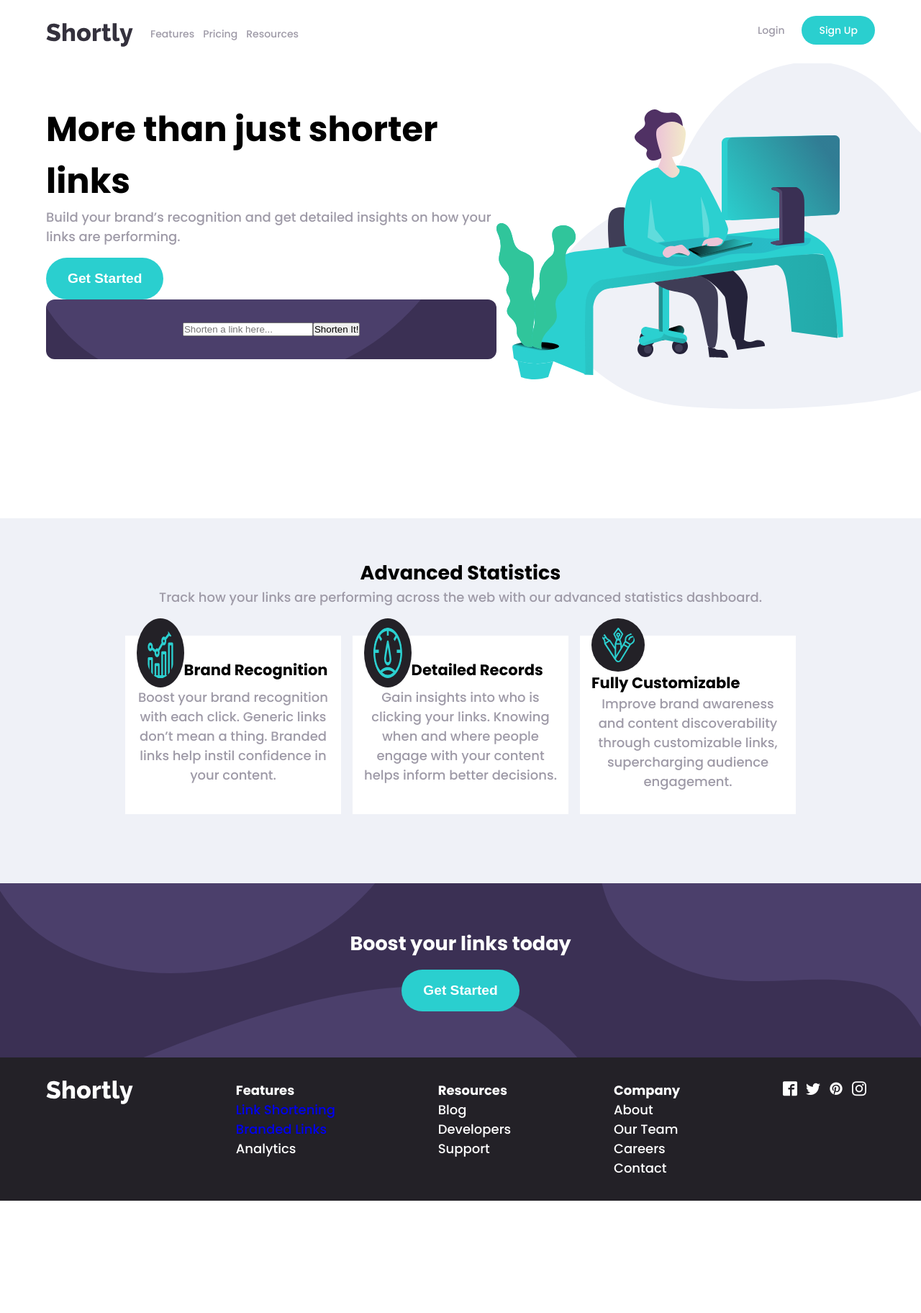
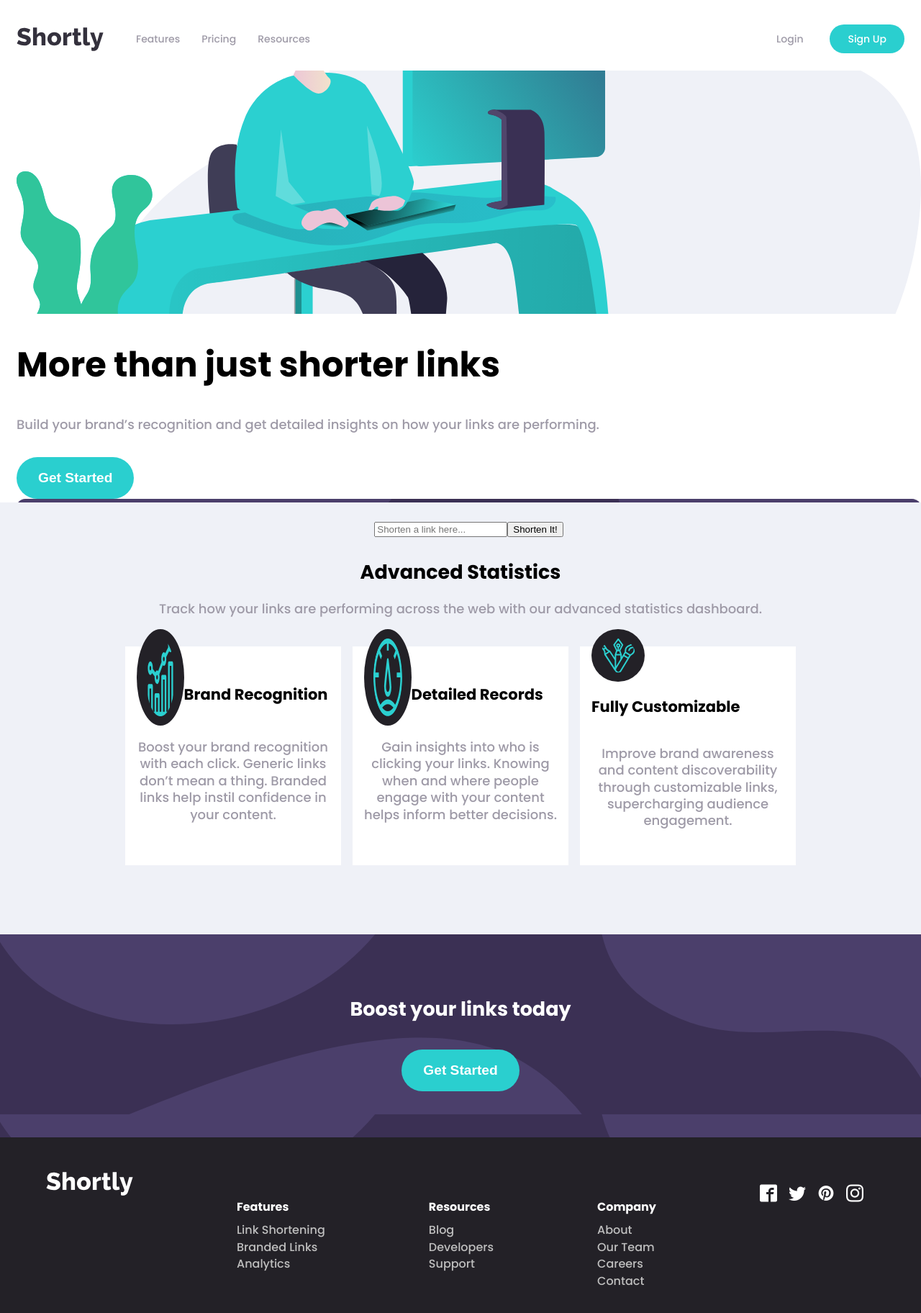
Before and after one commit to Ivilili/shortly, a React (Create React App) app: page / in a window 1280 px wide. Shown: the top 1824 px of the page at 72% size. Before the commit the page ends 1668 px from the top, so only its background shows below. Built offline with nearby package versions, Linux system fonts and the light colour scheme.

Commit message:
header finished

```diff
--- a/src/App.js
+++ b/src/App.js
@@ -1,19 +1,25 @@
+import React, {useState} from 'react';
 import Header from './components/Header';
 import Footer from './components/Footer';
 import './App.scss';
-import personWorking from './assets/images/illustration-working.svg';
 import brandRecognitionIcon from './assets/images/icon-brand-recognition.svg';
 import customizableIcon from './assets/images/icon-fully-customizable.svg';
 import recordsIcon from './assets/images/icon-detailed-records.svg';
 
 function App() {
+	const [toggle, setToggle] = useState('closed');
+
+	const toggleMenu = (e) => {
+		e.preventDefault();
+		setToggle(toggle === 'closed' ? 'open' : 'closed');
+		console.log('toggled')
+	}
+
 	return (
 		<>
-			<Header />
+			<Header toggle={toggle} onToggleMenu={toggleMenu} />
 			<section className="main">
-				<div className="main__img-wrap">
-				<img src={personWorking} className="main_working-img" alt="person working" />
-				</div>
+				<div className="main__img"></div>
 				<h1 className="main_title">More than just shorter links</h1>
 				<p className="main_txt">
 					Build your brand’s recognition and get detailed insights on how your links are performing.
--- a/src/App.scss
+++ b/src/App.scss
@@ -1,3 +1,4 @@
 @import './styles/base';
+@import './styles/mixins';
 @import './styles/components';
 @import './styles/header';
--- a/src/components/Footer.js
+++ b/src/components/Footer.js
@@ -3,51 +3,33 @@ import logo from '../assets/images/logo.svg';
 const Footer = () => {
 	return (
 		<footer className="footer">
-			<div>
-				<img src={logo} alt="shortly logo" className="footer_logo" />
-			</div>
+			<a href="/">
+				<img src={logo} alt="shortly logo" className="footer__logo" />
+			</a>
 			<ul>
-				<li className="footer__link">
-					<h4 className="footer__link-title">Features</h4>
-				</li>
-				<li>
-					<a href="#link-shortening">Link Shortening</a>
-				</li>
-				<li>
-					<a href="#branded-links">Branded Links</a>
-				</li>
-				<li>Analytics</li>
+				<li><h4 className="footer__link-title">Features</h4></li>
+				<li><a href="#link-shortening" className="footer__link">Link Shortening</a></li>
+				<li><a href="#branded-links" className="footer__link">Branded Links</a></li>
+				<li><a href="#analytics-links" className="footer__link">Analytics</a></li>
 			</ul>
 			<ul>
-				<li>
-					<h4>Resources</h4>
-				</li>
-				<li>Blog</li>
-				<li>Developers</li>
-				<li>Support</li>
+				<li><h4 className="footer__link-title">Resources</h4></li>
+				<li><a href="#blog" className="footer__link">Blog</a></li>
+				<li><a href="#developers" className="footer__link">Developers</a></li>
+				<li><a href="#support" className="footer__link">Support</a></li>
 			</ul>
 			<ul>
-				<li>
-					<h4>Company</h4>
-				</li>
-				<li>About</li>
-				<li>Our Team</li>
-				<li>Careers</li>
-				<li>Contact</li>
+				<li><h4 className="footer__link-title">Company</h4></li>
+				<li><a href="#about" className="footer__link">About</a></li>
+				<li><a href="#team" className="footer__link">Our Team</a></li>
+				<li><a href="#careers" className="footer__link">Careers</a></li>
+				<li><a href="#contact" className="footer__link">Contact</a></li>
 			</ul>
-			<ul className="icons">
-				<li>
-					<span className="icon icon-facebook2" />
-				</li>
-				<li>
-					<span className="icon icon-twitter" />
-				</li>
-				<li>
-					<span className="icon icon-pinterest" />
-				</li>
-				<li>
-					<span className="icon icon-instagram" />
-				</li>
+			<ul className="footer__icons">
+				<li><span className="footer__icon icon-facebook2"/></li>
+				<li><span className="footer__icon icon-twitter"/></li>
+				<li><span className="footer__icon icon-pinterest"/></li>
+				<li><span className="footer__icon icon-instagram last"/></li>
 			</ul>
 		</footer>
 	);
--- a/src/components/Header.js
+++ b/src/components/Header.js
@@ -1,28 +1,32 @@
 import logo from '../assets/images/logo.svg';
 
-const Header = () => {
+const Header = ({toggle, onToggleMenu}) => {
+
 	return (
-		<header className="header">
-			<div>
-				<img src={logo} alt="shortly logo" />
-			</div>
-			<nav className="nav">
-				<a href="#features" className="nav_features">
-					Features
+		<header className={`header ${toggle}`}>
+			<div className="header__wrapper">
+				<a href="/" className="header__logo">
+					<img src={logo} alt="shortly logo" />
 				</a>
-				<a href="#pricing" className="nav_pricing">
-					Pricing
-				</a>
-				<a href="#resources" className="nav_resources">
-					Resources
-				</a>
-			</nav>
-			<div className="login-wrapper">
-				<a href="#login" className="login-wrapper_login">
-					Login
-				</a>
-				<a href="#login" className="login-wrapper_sign-up">
-					Sign Up
+				<div className={`header__menu ${toggle}`}>
+					<nav className="header__nav">
+						<a href="#features" className="header__item">Features</a>
+						<a href="#pricing" className="header__item">Pricing</a>
+						<a href="#resources" className="header__item">Resources</a>
+					</nav>
+					<div className="header__login">
+						<a href="#login" className="header__login-item">
+							Login
+						</a>
+						<a href="#login" className="header__cta">
+							Sign Up
+						</a>
+					</div>
+				</div>
+				<a id="mobileMenu" href="/" className="header__hamburger" onClick={onToggleMenu}>
+					<span></span>
+					<span></span>
+					<span></span>
 				</a>
 			</div>
 		</header>
--- a/src/styles/_base.scss
+++ b/src/styles/_base.scss
@@ -1,6 +1,8 @@
 @import url('https://fonts.googleapis.com/css2?family=Poppins:wght@500;700&display=swap');
 
 $font-stack: 'Poppins', sans-serif;
+
+//colors
 $primary-color-cyan: hsl(180, 66%, 49%);
 $primary-color-dark-violet: hsl(257, 27%, 26%);
 $secondary-color-red: hsl(0, 87%, 67%);
@@ -8,6 +10,12 @@ $neutral-gray: hsl(0, 0%, 75%);
 $neutral-grayish-violet: hsl(257, 7%, 63%);
 $neutral-blue: hsl(255, 11%, 22%);
 $neutral-violet: hsl(260, 8%, 14%);
+$white: #ffffff;
+
+//font sizes
+$font-sm: 0.875rem; //14px
+$font-med: 1.125rem; //18px
+$font-xlg: 3.25rem; //52px
 
 @font-face {
 	font-family: 'icomoon';
@@ -49,15 +57,22 @@ $neutral-violet: hsl(260, 8%, 14%);
 	content: "\ead1";
 }
 
-* {
-	margin: 0;
-	padding: 0;
-	box-sizing: border-box;
+html {
+    font-size: 100%;
+    box-sizing: border-box;
+}
+
+*, *::before, *::after {
+    box-sizing: inherit;
 }
 
 body {
+	margin: 0;
+    padding: 0;
 	font-family: $font-stack;
-	font-size: 18px;
+	line-height: 1.3;
+	font-size: $font-med;
+	overflow-x: hidden;
 }
 
 li {
@@ -85,19 +100,39 @@ p {
 .footer {
 	color: #ffffff;
 	background-color: $neutral-violet;
-	padding: 2rem 4rem;
+	padding: 3rem 4rem;
 
-	.icons {
-		display: flex;
-		& .icon {
-			margin-right: 12px;
-			font-size: 20px;
+	.footer__logo {
+		filter: brightness(0) invert(1);
+	}
+
+	.footer__link {
+		color: $neutral-gray;
+		font-size: 16px;
+		&:hover {
+			color: $primary-color-cyan;
 		}
 	}
+}
 
-	.footer_logo {
-		filter: brightness(0) invert(1);
+.footer__icons {
+	display: flex;
+	& .footer__icon {
+		margin-right: 16px;
+		font-size: 24px;
+		&:hover {
+			color: $primary-color-cyan;
+		}
 	}
+}
+
+.footer__link-title {
+	font-size: 16px;
+	margin-bottom: 0.5rem;
+}
+
+.last {
+	margin-right: 0;
 }
 
 .pricing-section {
--- a/src/styles/_components.scss
+++ b/src/styles/_components.scss
@@ -1,12 +1,13 @@
 .main {
-	padding: 3.5rem 4rem;
-	margin-bottom: 6rem;
-	overflow: hidden;
+	padding-left: 23px;
 
-	& .main_working-img {
-		float: right;
-		margin-right: -18%;
-		margin-top: -5%;
+	&__img {
+		width: 100%;
+		min-height: 338px;
+		background-image: url('../assets/images/illustration-working.svg');
+		background-repeat: no-repeat;
+		background-size: cover;
+		background-position: center left;
 	}
 }
 
--- a/src/styles/_header.scss
+++ b/src/styles/_header.scss
@@ -1,43 +1,176 @@
 .header {
-	display: flex;
-	padding: 2rem 4rem 0;
-	margin-bottom: 1rem;
 
-	& a {
-		color: $neutral-grayish-violet;
-		&:hover {
-			color: $neutral-violet;
+	&__wrapper {
+		position: relative;
+		display: flex;
+		justify-content: space-between;
+		align-items: center;
+		padding-left: 23px;
+		padding-right: 23px;
+		padding-top: 38px;
+		padding-bottom: 27px;
+
+	}
+
+	&__logo {
+		display: flex;
+		margin-right: 2.8125rem;
+	}
+
+
+	&__nav {
+		display: none;
+
+		& a {
+
+			@include breakpoint-up(large){
+
+				color: $neutral-grayish-violet;
+				transition: all 0.5s ease-in-out;
+				&:not(:last-child){
+					margin-right: 1.875rem;
+				}
+				&:hover {
+					color: $neutral-violet;
+				}
+			}
+		}
+
+		@include breakpoint-up(large){
+			display: inline-block;
+			font-size: $font-sm;
+        }
+	}
+
+	&__login {
+        display: none;
+
+		@include breakpoint-up(large){
+			display: inline-block;
+			font-size: $font-sm;
 		}
 	}
-}
 
-.nav {
-	margin-left: 24px;
+	&__login-item {
+		transition: all 0.5s ease-in-out;
 
-	& a {
-		margin-right: 12px;
-		font-size: 14px;
-	}
-}
-
-.login-wrapper {
-	margin-left: auto;
-	font-size: 14px;
-
-	& .login-wrapper_login {
-		margin-right: 24px;
+		@include breakpoint-up(large){
+			margin-right: 2.3125rem;
+			color: $neutral-grayish-violet;
+			&:hover {
+				color: $neutral-violet;
+			}
+		}
 	}
 
-	& .login-wrapper_sign-up {
+	&__cta {
 		background-color: $primary-color-cyan;
-		color: #ffffff;
+		color: $white;
 		font-weight: normal;
 		border-radius: 44px;
-		padding: 10px 24px;
+		padding: 10px 25px;
 		transition: all 0.5s ease;
 		&:hover {
-			color: #ffffff;
+			color: $white;
 			background: lighten($primary-color-cyan, 10%);
 		}
 	}
+
+	&__hamburger {
+		//Mobile Menu
+
+        > span {
+            display: block;
+            width: 25px;
+            height: 3px;
+            background-color: $neutral-gray;
+            transition: all 300ms ease-in-out;
+            transform-origin: 1px;
+
+            &:not(:last-child){
+                margin-bottom: 5px;
+            }
+		}
+
+		@include breakpoint-up(large){
+			display: none;
+        }
+
+	}
+
+	&.open {
+
+		.header__menu {
+			position: absolute;
+			top: 5.9375rem;
+			left: 50%;
+            transform: translateX(-50%);
+			background-color: $primary-color-dark-violet;
+			min-width: 20.5rem;
+			width: 90%;
+			border-radius: 0.75rem;
+			text-align: center;
+			padding-left: 24px;
+            padding-right: 24px;
+
+			a {
+				color: $white;
+			}
+
+		}
+
+		.header__nav {
+			display: flex;
+			flex-direction: column;
+			border-bottom: 1px solid $neutral-grayish-violet;
+			padding-top: 43px;
+			margin-bottom: 37px;
+
+			a {
+				padding-bottom: 37px;
+			}
+		}
+
+		.header__login {
+			display: flex;
+			flex-direction: column;
+
+			a {
+			   margin-bottom: 25px;
+			}
+
+			a:last-child {
+				margin-bottom: 37px;
+			}
+
+		}
+
+        .header__hamburger {
+
+            > span:first-child {
+                transform: rotate(45deg);
+            }
+
+            > span:nth-child(2) {
+                opacity: 0;
+            }
+
+            > span:last-child {
+                transform: rotate(-45deg);
+            }
+        }
+	}
+
+	&.closed {
+
+		.header__menu {
+
+			@include breakpoint-up(large){
+				display: flex;
+                flex: auto;
+                justify-content: space-between;
+			}
+		}
+
+	}
 }
--- /dev/null
+++ b/src/styles/_mixins.scss
@@ -0,0 +1,20 @@
+//breakpoints
+
+// 640px, 1024px, 1400px
+$breakpoints-up: ("medium": "40em", "large": "64em", "xlarge": "87.5em");
+
+// 639px, 1023px, 1399px
+$breakpoints-down: ("small": "39.9375em", "medium": "63.9375em", "large": "87.4375em");
+
+
+@mixin breakpoint-up($size){
+    @media (min-width: map-get($breakpoints-up, $size)){
+        @content;
+    }
+}
+
+@mixin breakpoint-down($size){
+    @media (max-width: map-get($breakpoints-down, $size)){
+        @content;
+    }
+}
```
